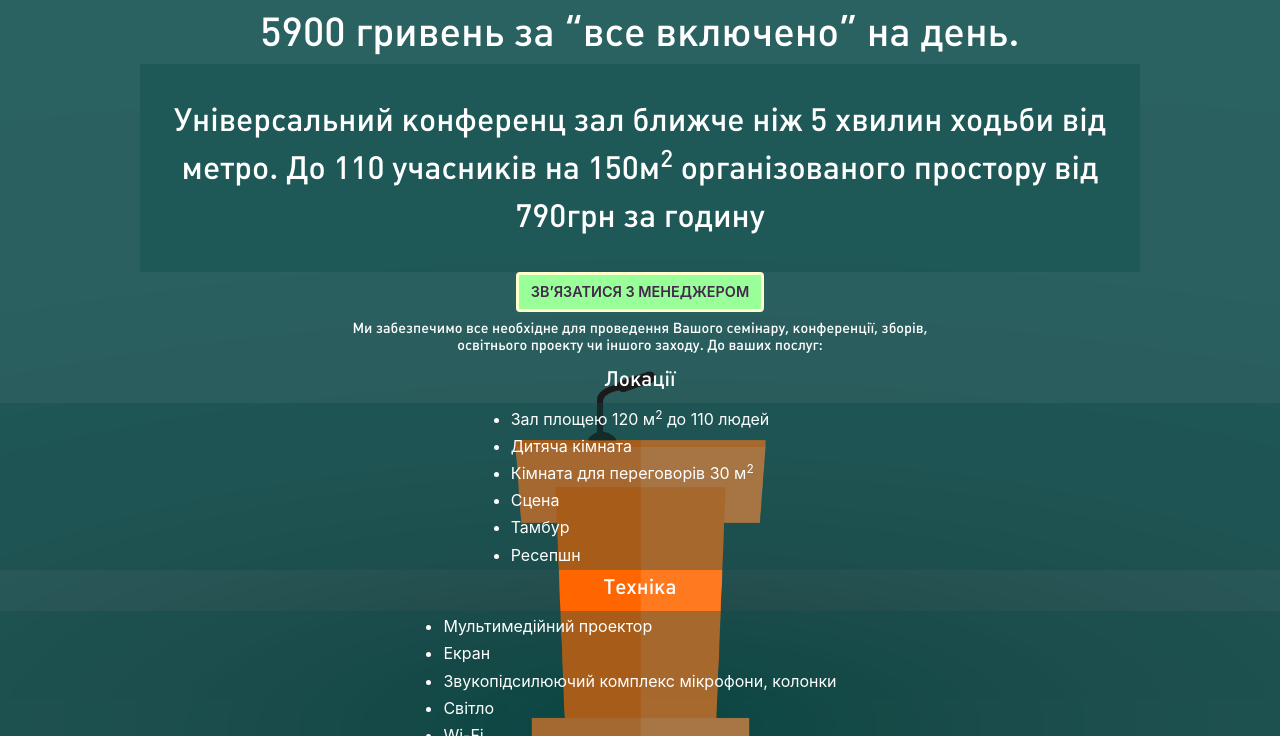
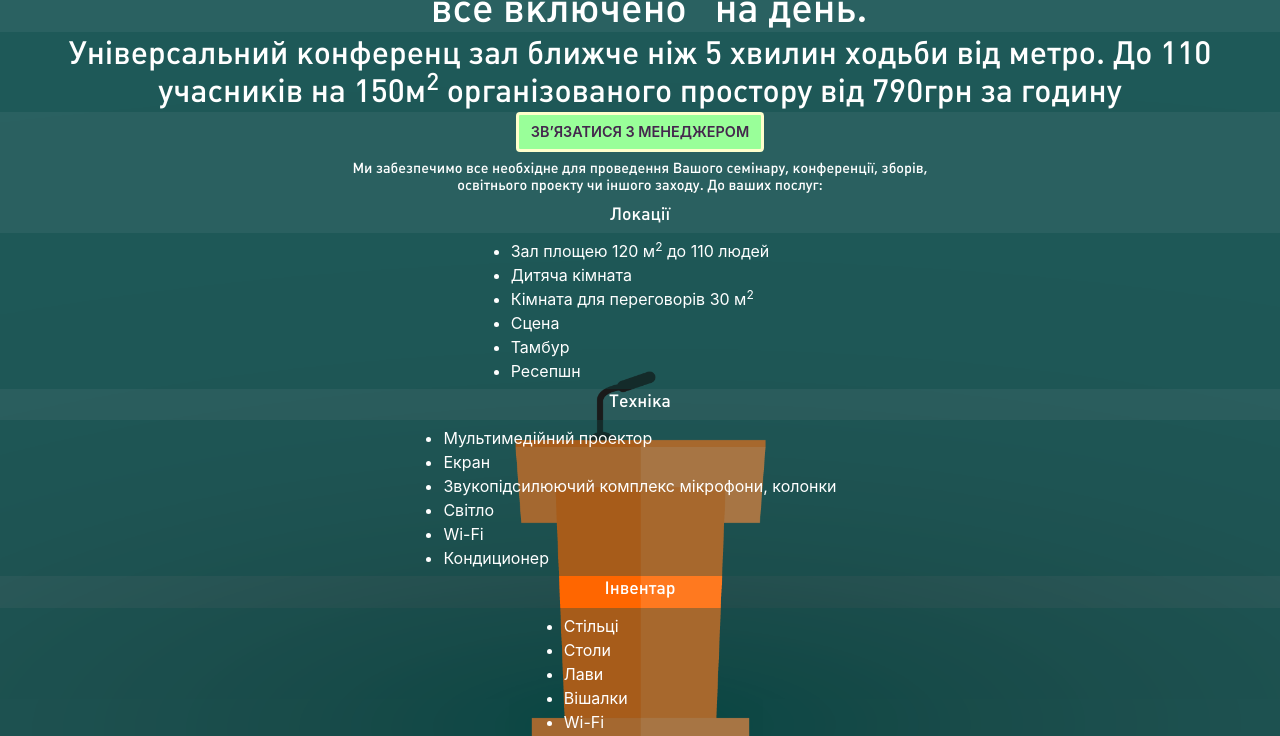
Before and after one commit to markbugatti/olympicHallApp, a website: page app/index.html in a window 1280 px wide. Shown: the part 64-800 px from the top of the page. Drawn offline with nearby package versions, Linux system fonts and the light colour scheme.

Commit message:
bootstrup simplefiled

```diff
--- a/app/index.html
+++ b/app/index.html
@@ -72,18 +72,20 @@
 <div id="fullpage" class="fullpage-wrapper">
 
     <div class="section" id="section1">
-        <div class="d-inline-flex flex-column justify-content-around" id="first-container">
+        <div class="d-flex flex-column justify-content-around" id="first-container">
             <div>
                 <h1>
                     Організуємо захід до 110 учасників у нашому залі:
                     5900 гривень за “все включено” на день.
                 </h1>
             </div>
-            <div class="d-inline-flex flex-column justify-content-center subtitle">
-                <h2>
-                    Універсальний конференц зал ближче ніж 5 хвилин ходьби від метро.
-                    До 110 учасників на 150м<sup>2</sup> організованого простору від 790грн за годину
-                </h2>
+            <div class="d-flex align-items-center offerBack">
+                <div class="offer" style="height: fit-content">
+                    <h2>
+                        Універсальний конференц зал ближче ніж 5 хвилин ходьби від метро.
+                        До 110 учасників на 150м<sup>2</sup> організованого простору від 790грн за годину
+                    </h2>
+                </div>
             </div>
             <div class="">
                 <a class="btn btn-dark" aria-pressed="false" href="#4thPage" role="button">ЗВ’ЯЗАТИСЯ З МЕНЕДЖЕРОМ</a>
@@ -99,13 +101,13 @@
             </h2>
         </div>
         <div class="slide active sndSlide" style="height: 75%">
-            <div class="d-inline-flex flex-row sndSlideTitle">
+            <div class="d-inline-flex sndSlideTitle">
                 <h1>
                     Локації</br>
                 </h1>
             </div>
 
-            <div class="d-flex flex-row justify-content-center serveBack">
+            <div class="d-flex justify-content-center serveBack">
                 <div class="text-left servelist">
                     <ul>
                         <li>Зал площею 120 м<sup>2</sup> до 110 людей</li>
--- a/app/styles.css
+++ b/app/styles.css
@@ -122,8 +122,9 @@ h1, h2 {
 }
 
 /*black-strip*/
-.subtitle {
+.offerBack {
     background-color: #0c4c495c;
+    /*height: 5rem;*/
     padding: 6px 0;
 }
 
@@ -175,6 +176,7 @@ sndSlide {
 
 .serveBack {
     background-color: #0c4c495c;
+    padding: 6px 0;
     color: white
 }
 
@@ -227,11 +229,15 @@ sndSlide {
     }
 
     @media screen and (min-height: 640px) {
-
+        /*firstPage*/
+        .offerBack {
+            height: 10rem;
+        }
         /*second Page*/
         .servelist li {
             font-size: 1.1rem;
         }
+
     }
 }
 
@@ -253,40 +259,45 @@ sndSlide {
     }
 }
 
-@media screen and (min-height: 550px) {
-    a.nav-link {
-        padding: .3em;
-    }
+/*@media screen and (min-height: 550px) {*/
+    /*a.nav-link {*/
+        /*padding: .3em;*/
+    /*}*/
 
-    #first-container, second-container {
-        height: 85%
-    }
+    /*#first-container, second-container {*/
+        /*height: 85%*/
+    /*}*/
 
-    .subtitle {
-        height: 13em;
-    }
+    /*.offerBack {*/
+        /*height: 13em;*/
+    /*}*/
 
-    #section1 h1, #section2 h1 {
-        line-height: 1.6em;
-    }
+    /*#section1 h1, #section2 h1 {*/
+        /*line-height: 1.6em;*/
+    /*}*/
 
-    #section1 h2 {
-        line-height: 1.5em;
-    }
+    /*#section1 h2 {*/
+        /*line-height: 1.5em;*/
+    /*}*/
 
-    #section2 h1 {
-        font-size: 1.3em;
-    }
+    /*#section2 h1 {*/
+        /*font-size: 1.3em;*/
+    /*}*/
 
-    .servelist li {
-        margin: .2em;
-    }
-}
+    /*.servelist li {*/
+        /*margin: .2em;*/
+    /*}*/
+/*}*/
 
 @media screen and (min-width: 640px) {
-.servelist {
-    /*width: 20rem;*/
-}
+    /*firstPage*/
+    .offerBack {
+        height: 5rem;
+    }
+    /*secondPage*/
+    .servelist {
+        /*width: 20rem;*/
+    }
     .servelist li {
         font-size: 1rem;
     }
@@ -298,22 +309,12 @@ sndSlide {
         display: none
     }
 
-    /*div.fp-tableCell {*/
-    /*!*vertical-align: top;*!*/
-    /*}*/
     #first-container, second-container {
-        vertical-align: top;
-        height: 70%;
-        width: 40em;
+        /*vertical-align: top;*/
+        /*height: 70%;*/
+        /*width: 40em;*/
     }
 
-    /*.subtitle h2 {*/
-    /*width: 40em !important;*/
-    /*}*/
-    /*.subtitle {*/
-    /*background-color: transparent;*/
-    /*height: auto*/
-    /*}*/
     #crosstitle {
         width: 40em;
     }
@@ -345,7 +346,7 @@ sndSlide {
     }
 
     #first-container, second-container {
-        width: 1000px;
+        /*width: 1000px;*/
     }
 
     #section1 h1 {
```
